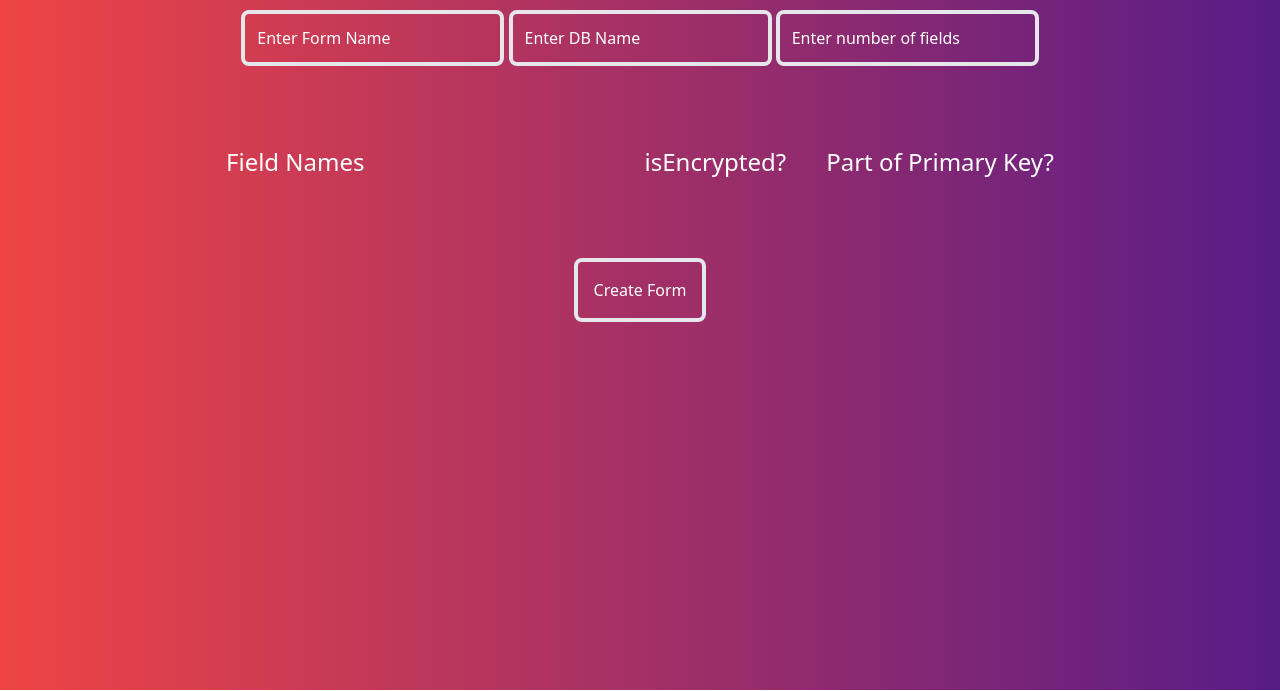
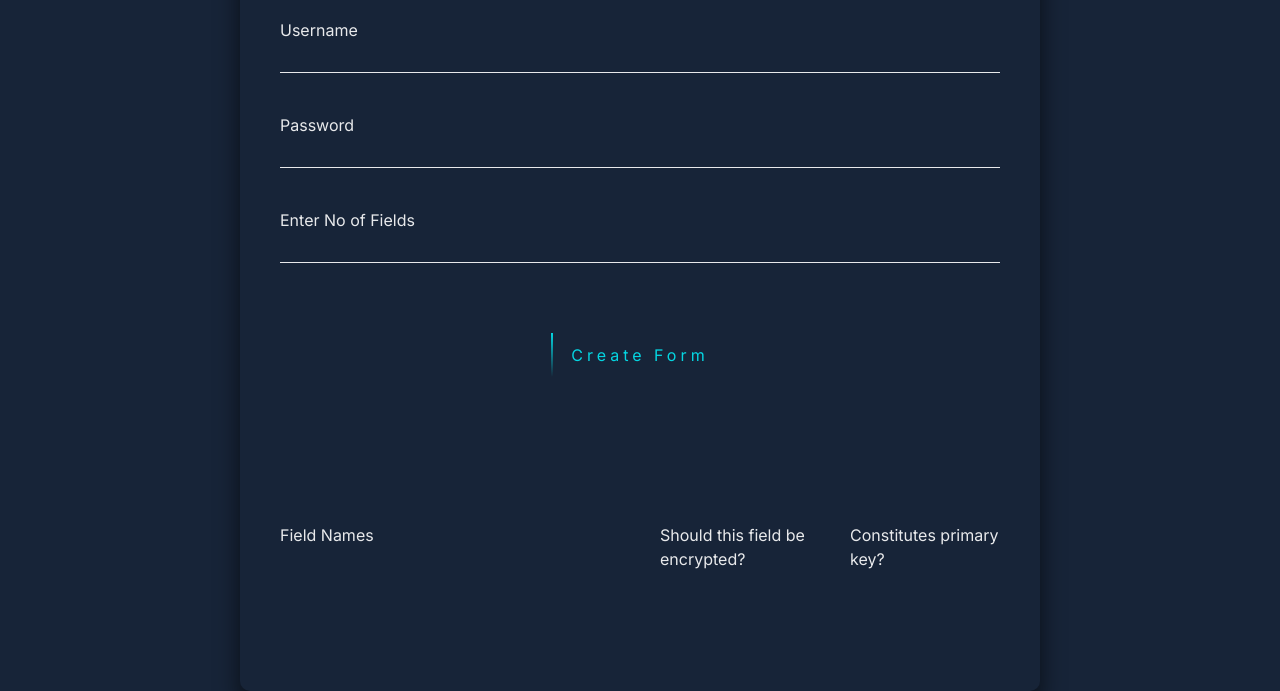
Before and after one commit to hemangahuja/pyjamas_forms, a plain HTML site: page index.html in a window 1280 px wide. Shown: the part 110-801 px from the top of the page. Drawn offline with nearby package versions, Linux system fonts and the light colour scheme.

Commit message:
sreenath

```diff
--- a/index.html
+++ b/index.html
@@ -1,33 +1,52 @@
 <!DOCTYPE html>
 <html lang="en">
-
 <head>
   <meta charset="UTF-8">
-    <meta http-equiv="X-UA-Compatible" content="IE=edge">
-    <meta name="viewport" content="width=device-width, initial-scale=1.0">
-    <title>Pyjamas Form Generator</title>
+  <title>Pyjamas</title>
+  <link rel="stylesheet" href="./style.css">
+  <link rel="icon" href="./Blue Black Business Logo.png">
   <script src="https://cdn.tailwindcss.com"></script>
+  <link rel="preconnect" href="https://fonts.googleapis.com">
+  <link rel="preconnect" href="https://fonts.gstatic.com" crossorigin>
+  <link href="https://fonts.googleapis.com/css2?family=Inter&family=Space+Grotesk:wght@700&display=swap"
+    rel="stylesheet">
 </head>
 
-<body class="text-center bg-gradient-to-r from-red-500 to-purple-900 text-white">
-    <header class="text-6xl m-5 mt-10 text-white">
-        PYJAMAS
-    </header>
-    <input type="text" class="border-4 p-3 rounded-lg bg-transparent placeholder:text-white" id="fname"
-        placeholder="Enter Form Name">
-    <input type="text" class="border-4 p-3 rounded-lg bg-transparent placeholder:text-white" id="dbname"
-        placeholder="Enter DB Name">
-    <input type="number" class="border-4 p-3 rounded-lg bg-transparent placeholder:text-white" id="numfields"
-        placeholder="Enter number of fields">
-    <div class="flex gap-10 m-auto align-center w-fit mt-20 text-2xl">
-        <span class="mr-30">Field Names</span>
-        <span class="ml-60">isEncrypted?</span>
-        <span>Part of Primary Key?</span>
+<body>
+  <div class="login-box">
+    <div class="form-container">
+      <h1 class="text-5xl">Pyjamas</h1>
+      <form>
+        <div class="user-box">
+          <input type="text" name="" required="" id="fname">
+          <label>Username</label>
         </div>
-    <form class="flex flex-col m-auto mt-20 align-center gap-10 text-2xl w-fit" id="form">
+        <div class="user-box">
+          <input type="text" name="" required="" id="dbname">
+          <label>Password</label>
+        </div>
+        <div class="user-box">
+          <input type="number" name="" required="" id="numfields">
+          <label>Enter No of Fields</label>
+        </div>
+        <div class="flex flex-col items-center justify-center">
+          <a href="#">
+            <span></span>
+            <span></span>
+            <span></span>
+            <span></span>
+            <input type="submit" value="Create Form" form="form">
+        </div>
+        </a>
       </form>
-    <input class="text-white border-4 p-4 rounded-lg hover:cursor-pointer" type="submit" value="Create Form"
-        form="form">
+      <div class="grid grid-cols-4 gap-10 m-auto align-center w-fit mt-20 text-16px">
+        <span class="col-span-2 text-white">Field Names</span>
+        <span class="text-white">Should this field be encrypted?</span>
+        <span class="text-white">Constitutes primary key?</span>
+      </div>
+    </div>
+    <form class="flex flex-col m-auto mt-20 align-center gap-7 text-16px w-fit" id="form">
+    </form>
     <script>
       const numfields = document.getElementById("numfields");
       const form = document.getElementById("form");
@@ -80,16 +99,16 @@
         parent.classList.add("flex", "gap-40", "justify-end");
 
         const input = document.createElement("input");
-            input.classList.add("border-4", "p-3", "rounded-lg", "bg-transparent", "placeholder:text-white", "justify-self-start", "-ml-28");
+        input.classList.add("border-4", "p-3", "rounded-lg", "placeholder:text-white", "justify-self-start", "-ml-35");
         input.setAttribute("name", String(i))
 
         const encryptToggle = document.createElement("input");
-            encryptToggle.setAttribute("type", "radio");
+        encryptToggle.setAttribute("type", "checkbox");
         encryptToggle.setAttribute("name", String(i + 1));
         encryptToggle.classList.add("w-5")
 
         const PKToggle = document.createElement("input");
-            PKToggle.setAttribute("type", "radio");
+        PKToggle.setAttribute("type", "checkbox");
         PKToggle.setAttribute("name", String(i + 2));
         PKToggle.classList.add("w-5");
 
@@ -107,6 +126,7 @@
         else form.append(...new Array(difference).fill().map((_, i) => createFormElement(3 * (i + (newTotalCount - difference)))));
       })
     </script>
+  </div>
 </body>
 
 </html>
--- /dev/null
+++ b/style.css
@@ -0,0 +1,183 @@
+body {
+  margin: 0;
+  padding: 0;
+  font-family: sans-serif;
+  /* background: linear-gradient(#141e30, #243b55); */
+  background: #172438;
+  background-repeat: no-repeat;
+  background-position: center;
+  display: flex;
+  justify-content: center;
+  align-items: center;
+  font-family: 'Inter', sans-serif;
+
+}
+
+.login-box {
+  width: 50rem;
+  padding: 2.5rem;
+  box-sizing: border-box;
+  box-shadow: 0 15px 25px rgba(0, 0, 0, .6);
+  border-radius: 10px;
+}
+
+.form-container {
+
+  opacity: 90%;
+}
+
+.login-box h1 {
+  margin: 0 0 30px;
+font-family: 'Space Grotesk', sans-serif;
+
+  padding: 0;
+  color: #fff;
+  text-align: center;
+}
+
+.login-box .user-box {
+  position: relative;
+}
+
+.login-box .user-box input {
+  width: 100%;
+  padding: 20px;
+  font-size: 16px;
+  color: #fff;
+  margin-bottom: 30px;
+  border: none;
+  border-bottom: 1px solid #fff;
+  outline: none;
+  background: transparent;
+}
+
+.login-box .user-box label {
+  position: absolute;
+  top: 0;
+  left: 0;
+  padding: 10px 0;
+  font-size: 16px;
+  color: #fff;
+  pointer-events: none;
+  transition: .5s;
+}
+
+.login-box .user-box input:focus~label,
+.login-box .user-box input:valid~label {
+  top: -20px;
+  left: 0;
+  color: #03e9f4;
+  font-size: 12px;
+}
+
+.login-box form a {
+  position: relative;
+  display: inline-block;
+  padding: 10px 20px;
+  color: #03e9f4;
+  font-size: 16px;
+  text-decoration: none;
+  text-transform: uppercase;
+  overflow: hidden;
+  transition: .5s;
+  margin-top: 40px;
+  letter-spacing: 4px
+}
+
+.login-box a:hover {
+  background: #589b9f;
+  color: #172438;
+  border-radius: 5px;
+  /* box-shadow: 0 0 5px #03e9f4,
+    0 0 25px #03e9f4,
+    0 0 50px #03e9f4,
+    0 0 100px #03e9f4;*/
+}
+
+.login-box a span {
+  position: absolute;
+  display: block;
+}
+
+.login-box a span:nth-child(1) {
+  top: 0;
+  left: -100%;
+  width: 100%;
+  height: 2px;
+  background: linear-gradient(90deg, transparent, #03e9f4);
+  animation: btn-anim1 1s linear infinite;
+}
+
+@keyframes btn-anim1 {
+  0% {
+    left: -100%;
+  }
+
+  50%,
+  100% {
+    left: 100%;
+  }
+}
+
+.login-box a span:nth-child(2) {
+  top: -100%;
+  right: 0;
+  width: 2px;
+  height: 100%;
+  background: linear-gradient(180deg, transparent, #03e9f4);
+  animation: btn-anim2 1s linear infinite;
+  animation-delay: .25s
+}
+
+@keyframes btn-anim2 {
+  0% {
+    top: -100%;
+  }
+
+  50%,
+  100% {
+    top: 100%;
+  }
+}
+
+.login-box a span:nth-child(3) {
+  bottom: 0;
+  right: -100%;
+  width: 100%;
+  height: 2px;
+  background: linear-gradient(270deg, transparent, #03e9f4);
+  animation: btn-anim3 1s linear infinite;
+  animation-delay: .5s
+}
+
+@keyframes btn-anim3 {
+  0% {
+    right: -100%;
+  }
+
+  50%,
+  100% {
+    right: 100%;
+  }
+}
+
+.login-box a span:nth-child(4) {
+  bottom: -100%;
+  left: 0;
+  width: 2px;
+  height: 100%;
+  background: linear-gradient(360deg, transparent, #03e9f4);
+  animation: btn-anim4 1s linear infinite;
+  animation-delay: .75s
+}
+
+@keyframes btn-anim4 {
+  0% {
+    bottom: -100%;
+  }
+
+  50%,
+  100% {
+    bottom: 100%;
+  }
+}
```
Also changed, not shown: Blue Black Business Logo.png (added), logo.gif (added). Lines whose indentation alone changed are shown as unchanged.
